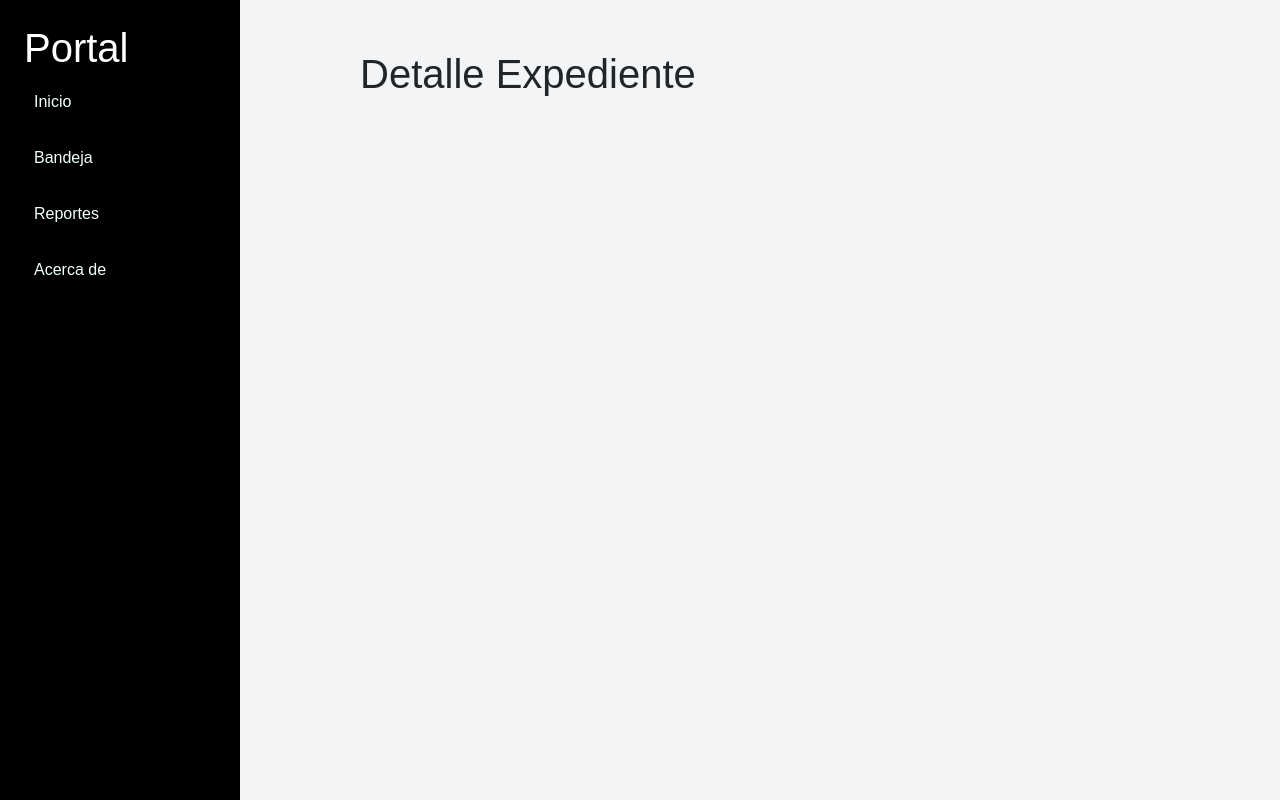
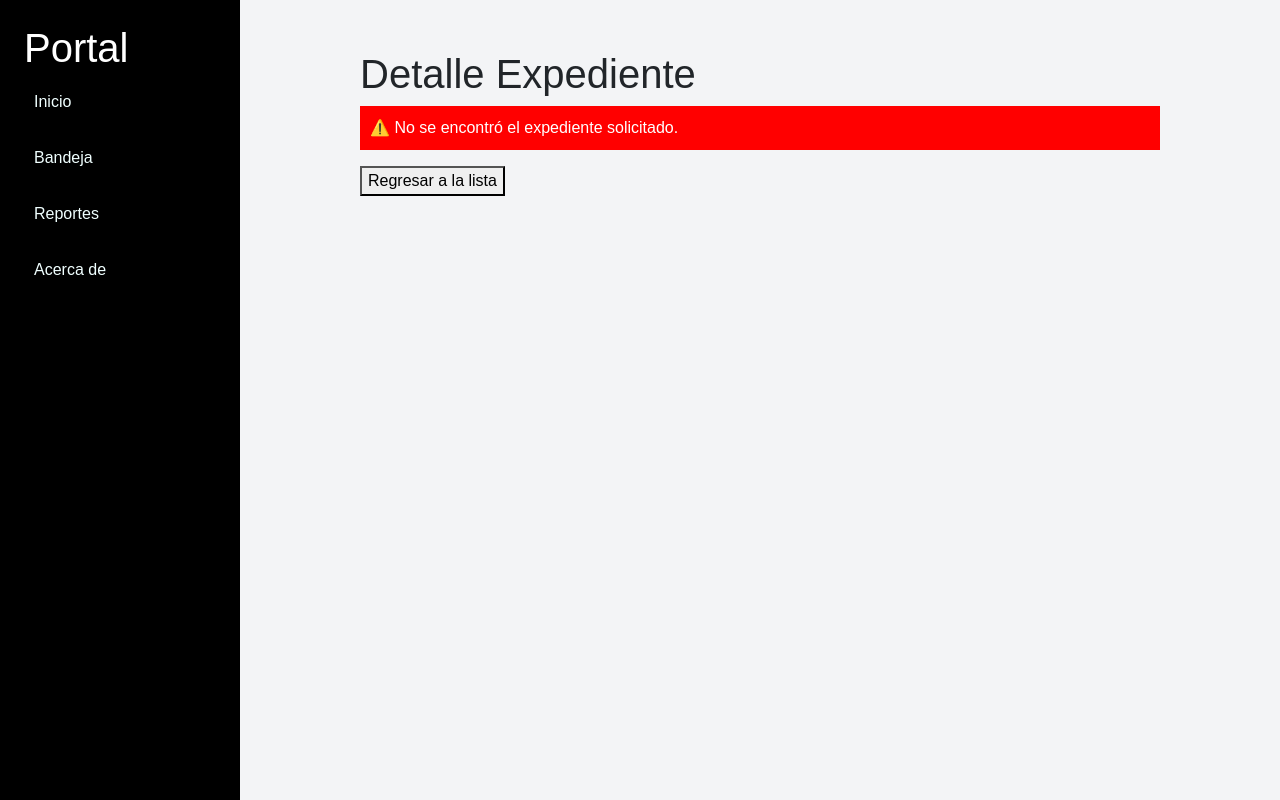
Before and after one commit to jopinones/curso-angular, an Angular app: page /expediente/1 in a window 1280 px wide. Built offline with nearby package versions, Linux system fonts and the light colour scheme.

Commit message:
adjuste html

```diff
--- a/src/app/pages/detalle-expediente/detalle-expediente.html
+++ b/src/app/pages/detalle-expediente/detalle-expediente.html
@@ -11,6 +11,9 @@
         </div>
     }
    @else {
-
+    <div class="mensaje-error-contenedor">
+      <p class="mensaje-error">⚠️ No se encontró el expediente solicitado.</p>
+      <button class="btn-primario" routerLink="/bandeja">Regresar a la lista</button>
+    </div>
    }
 </div>
```
